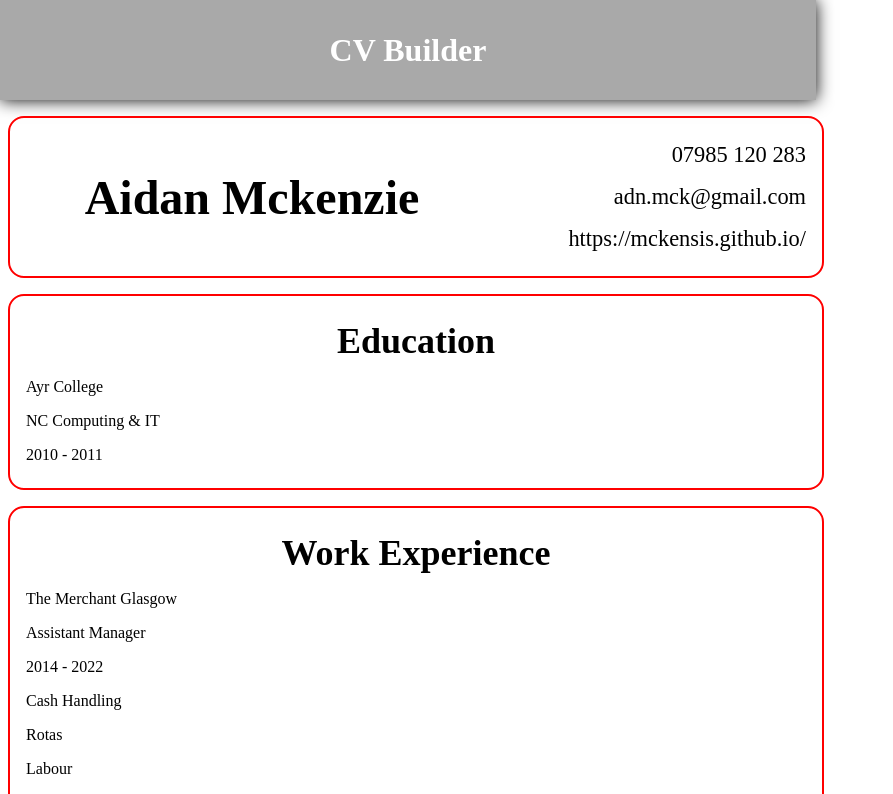
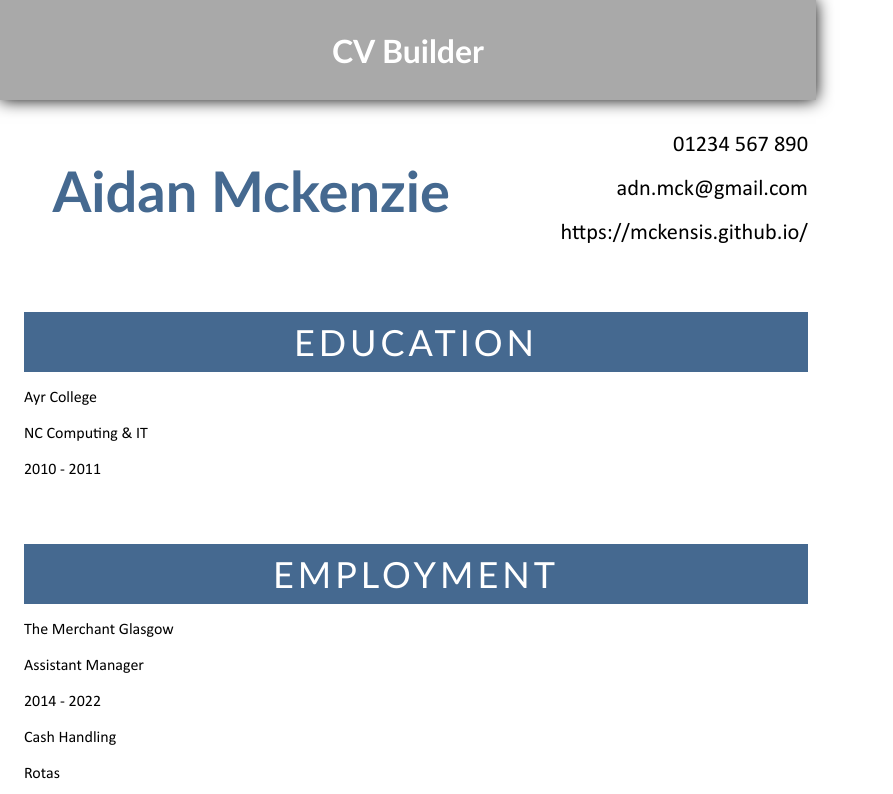
Before and after one commit to mckensis/cv-project, a React (Create React App) app: page / in a window 1280 px wide. Shown: the top 794 px of the page, without its empty margins (0-893 px from the left). Built offline with nearby package versions, Linux system fonts and the light colour scheme.

Commit message:
updated styles

```diff
--- a/src/App.js
+++ b/src/App.js
@@ -24,6 +24,7 @@ class App extends Component {
     render() {
         return(
             <div className="App">
+                {/* */}
                 <div className="header">
                     <h1>CV Builder</h1>
                 </div>
--- a/src/components/Personal.js
+++ b/src/components/Personal.js
@@ -81,7 +81,7 @@ class Personal extends Component {
                         onMouseOver={this.handleMouseOver}
                         onMouseOut={this.handleMouseOut}>
                 <p className="name" data-length="20" data-placeholder="Name">Aidan Mckenzie</p>
-                <p className="contact" data-length="15" data-placeholder="Contact No.">07985 120 283</p>
+                <p className="contact" data-length="15" data-placeholder="Contact No.">01234 567 890</p>
                 <p className="email" data-length="30" data-placeholder="Email Address">adn.mck@gmail.com</p>
                 <p className="website" data-length="35" data-placeholder="Website">https://mckensis.github.io/</p>
                 <button onClick={this.handleButtonClick.bind(this)}>Edit</button>
--- a/src/components/Work.js
+++ b/src/components/Work.js
@@ -10,7 +10,7 @@ class Work extends Component {
     render() {
         return(
             <section className="work">
-                <h2>Work Experience</h2>
+                <h2>Employment</h2>
                 <p>The Merchant Glasgow</p>
                 <p>Assistant Manager</p>
                 <p>2014 - 2022</p>
--- a/src/styles/style.css
+++ b/src/styles/style.css
@@ -1,6 +1,16 @@
+@font-face {
+    font-family: 'Calibri';
+    src: url('../fonts/Calibri.woff2') format('woff2'),
+         url('../fonts//Calibri.woff') format('woff');
+}
+
 * {
     box-sizing: border-box;
     margin: 0;
+}
+
+:root {
+    --blue: #456990;
 }
 
 .App {
@@ -12,6 +22,7 @@
     gap: 1rem;
     /* A4 box shadow */
     box-shadow: 0 3px -3px rgba(0,0,0,0.7);
+    font-family: 'Calibri';
 }
 
 .header {
@@ -30,50 +41,71 @@ section {
     position: relative;
     gap: 1rem;
     align-content: start;
-    padding: 1.5rem 1rem;
-    border: 2px solid red;
+    padding: 1rem;
     border-radius: 1rem;
     grid-column: 1 / -1;
 }
 
 section h2 {
     font-size: 2.25rem;
-    justify-self: center;
+    text-align: center;
+    width: 100%;
+    background-color: var(--blue);
+    color: white;
+    font-weight: 500;
+    text-transform: uppercase;
+    letter-spacing: 0.25rem;
+    padding: 0.5rem;
+    margin-top: 1rem;
 }
 
 section button {
     display: none;
     position: absolute;
-    top: 0.5rem;
-    left: 0.5rem;
+    top: 3rem;
+    left: 2rem;
     width: 5rem;
     padding: 0.25rem;
     border-radius: 0.5rem;
     font-weight: 600;
 }
 
+section.personal button {
+    top: 0.5rem;
+    left: 1rem;
+}
+
+section.personal {
+    grid-template-columns: 1fr 40%;
+    grid-template-rows: 1fr 1fr 1fr;
+}
+
 section.personal,
 section.personal input {
-    grid-template-columns: 1fr 40%;
-    grid-template-rows: 1fr 1fr 1fr;
+    text-align: right;
     font-size: 1.4rem;
-    text-align: right;
-}
-
-section.personal input {
-    font-family: inherit;
-    padding: 0rem;
-    border: none;
-    outline: 1px solid black;
-    color: grey;
 }
 
 section.personal p:first-of-type,
 section.personal input:first-of-type {
-    font-size: 3rem;
+    font-size: 3.5rem;
     width: 100%;
     font-weight: 600;
     grid-row: 1 / -1;
     text-align: center;
     place-self: center;
+    color: var(--blue);
 }
+
+section {
+}
+
+section input {
+    font-family: inherit;
+    font-size: inherit;
+    color: black;
+    padding: 0rem;
+    border: none;
+    outline: 1px solid #716A5C;
+    box-shadow: 0 1px 2px #716A5C;
+}
```
Also changed, not shown: src/fonts/Calibri.woff (added), src/fonts/Calibri.woff2 (added).
